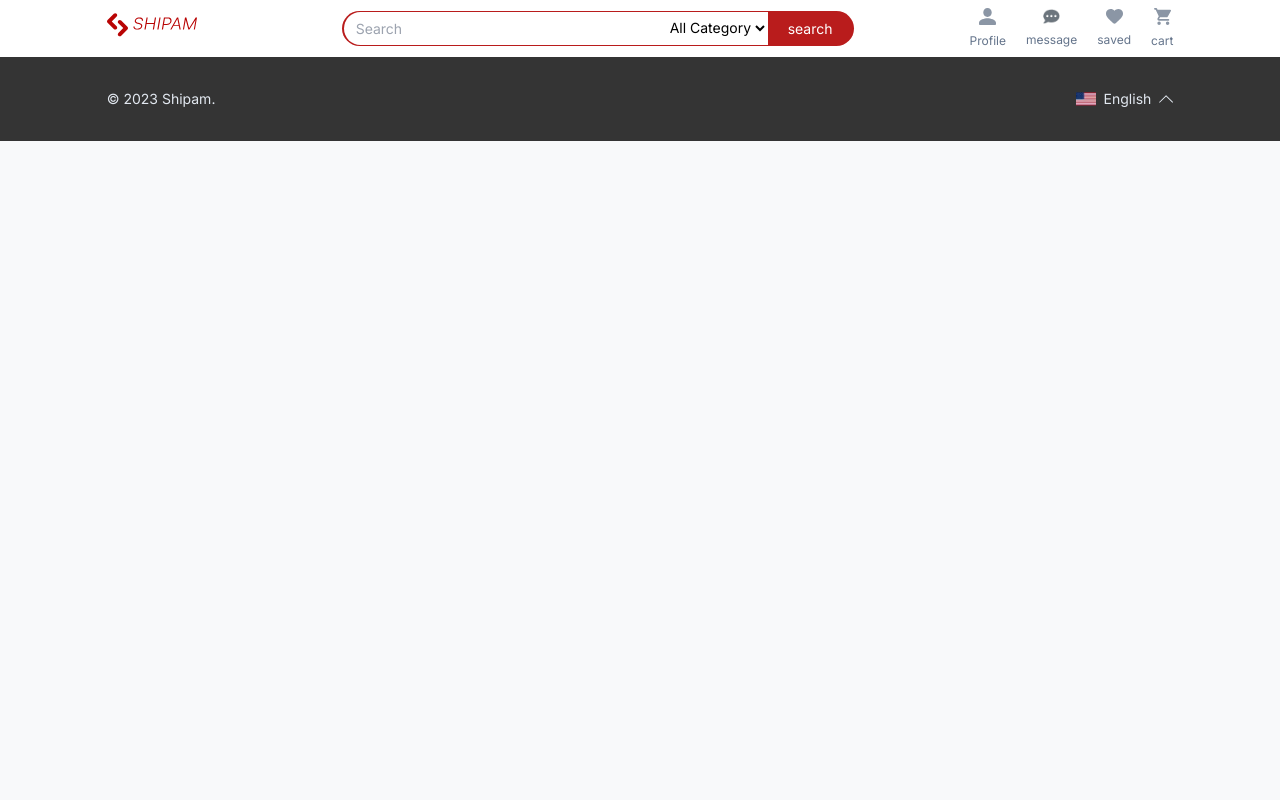
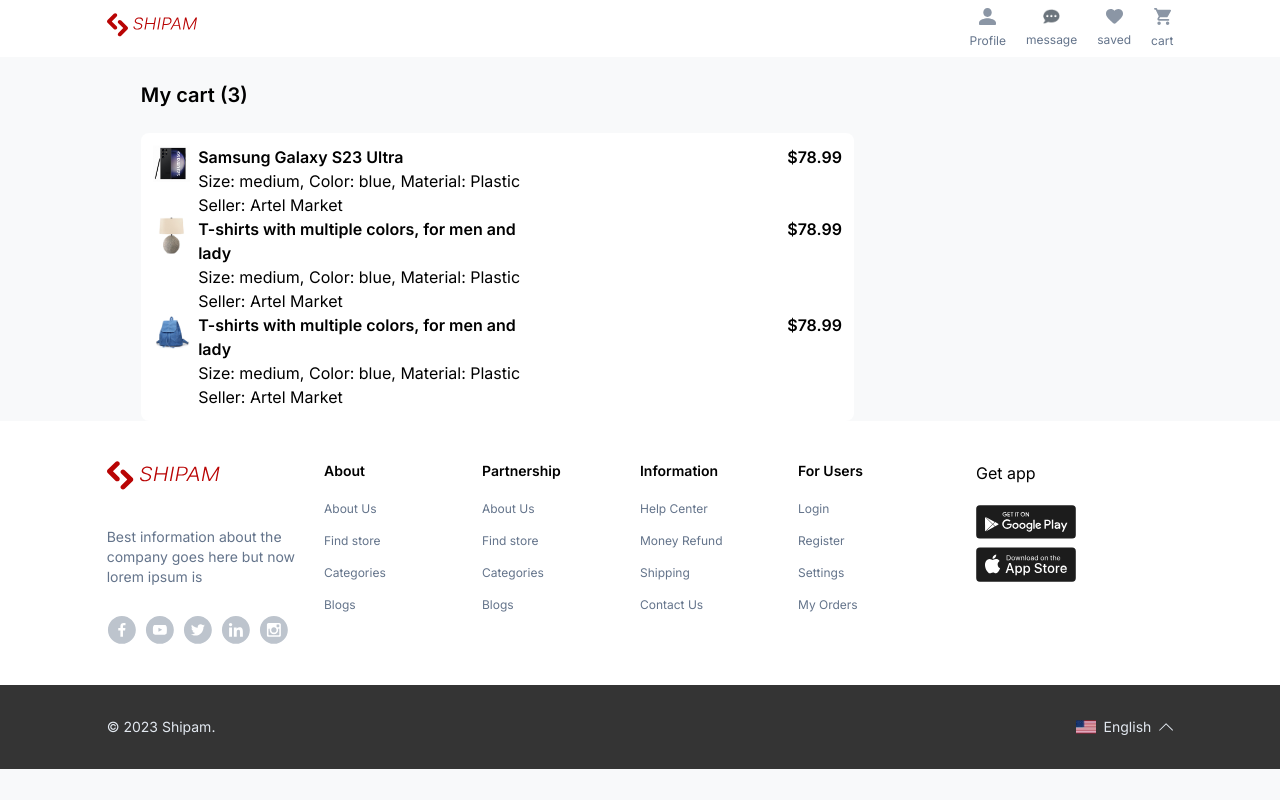
Before and after one commit to slovetechnology/jonahesther-todo, a Next.js app: page /cart in a window 1280 px wide. Built offline with nearby package versions, Linux system fonts and the light colour scheme.

Commit message:
adding more ui

```diff
--- a/app/cart/page.tsx
+++ b/app/cart/page.tsx
@@ -1,11 +1,51 @@
 import DarkFooter from '@/components/general/DarkFooter'
+import { CartListOne } from '@/components/general/Extras'
+import FooterOne from '@/components/general/FooterOne'
 import SearchHeader from '@/components/general/SearchHeader'
+import Image from 'next/image'
 import React from 'react'
 
 const page = () => {
   return (
     <div>
-      <SearchHeader />
+      <SearchHeader showSearch={false} />
+      <div className="">
+        <div className="w-11/12 mx-auto max-w-[78%]">
+          <div className="my-6 font-semibold text-xl">My cart (3)</div>
+          <div className="grid grid-cols-1 lg:grid-cols-7">
+            <div className="col-span-5">
+              <div className="bg-white rounded-lg p-3">
+                {CartListOne.map((item, i) => (
+                  <div className="" key={i}>
+                    <div className="flex gap-2">
+                      <div className="">
+                        <Image
+                          src={item.img}
+                          alt="Shipam"
+                          width={40}
+                          height={100}
+                        />
+                      </div>
+                      <div className="w-full">
+                        <div className="grid grid-cols-2">
+                          <div className="font-semibold">{item.title}</div>
+                          <div className="font-semibold w-fit ml-auto">{item.pricing}</div>
+                        </div>
+                        <div className="">
+                          <div className="">{item.size}</div>
+                          <div className="">{item.seller}</div>
+                        </div>
+                      </div>
+                    </div>
+                  </div>
+                ))}
+              </div>
+            </div>
+            <div className="col-span-2"></div>
+          </div>
+        </div>
+      </div>
+      <FooterOne />
       <DarkFooter />
     </div>
   )
--- a/app/page.tsx
+++ b/app/page.tsx
@@ -110,7 +110,7 @@
               </div>
             </div>
             <div className=" h-full flex items-center justify-center flex-col">
-              <h1 className='text-white font-semibold text-5xl text-center'>Welcome to Shipam: your Gatway <br /> to Versatile E-Comerce</h1>
+              <h1 className='text-white font-semibold text-5xl text-center'>Welcome to Shipam: your Gateway <br /> to Versatile E-Comerce</h1>
               <div className="bg-slate-100/40 p-6 mt-10 rounded-full w-11/12 max-w-[46rem]">
                 <div className="bg-white flex items-center justify-between p-1.5 rounded-full">
                   <input type="text" className='p-2 rounded-full outline-none border-none' placeholder='What are you looking for?' />
--- a/components/general/Extras.ts
+++ b/components/general/Extras.ts
@@ -486,3 +486,27 @@
         ]
     },
 ]
+
+export const CartListOne = [
+    {
+        img: `/images/imgs28.jpeg`,
+        title: `Samsung Galaxy S23 Ultra`,
+        size: `Size: medium, Color: blue,  Material: Plastic`,
+        seller: `Seller: Artel Market`,
+        pricing: `$78.99`
+    },
+    {
+        img: `/images/image94.png`,
+        title: `T-shirts with multiple colors, for men and lady`,
+        size: `Size: medium, Color: blue,  Material: Plastic`,
+        seller: `Seller: Artel Market`,
+        pricing: `$78.99`
+    },
+    {
+        img: `/images/imgs3.png`,
+        title: `T-shirts with multiple colors, for men and lady`,
+        size: `Size: medium, Color: blue,  Material: Plastic`,
+        seller: `Seller: Artel Market`,
+        pricing: `$78.99`
+    },
+]
--- a/components/general/SearchHeader.jsx
+++ b/components/general/SearchHeader.jsx
@@ -2,7 +2,7 @@
 import Link from 'next/link'
 import React from 'react'
 
-const SearchHeader = () => {
+const SearchHeader = ({showSearch = true}) => {
   return (
     <div className="bg-white">
       <div className="w-10/12 flex items-center justify-between mx-auto py-2">
@@ -10,7 +10,7 @@
           <Link href="/profile/info"
             className=''> <Image src="/images/frame1.svg" alt="Shipam" width={120} height={100} /> </Link>
         </div>
-        <div className="w-full max-w-lg">
+       {showSearch && <div className="w-full max-w-lg">
           <div className="bg-red-700 rounded-full p-[0.1rem] text-sm w-full flex items-center">
             <div className="w-full">
               <input type="text" className="w-full bg-white py-[0.4rem] rounded-tl-full rounded-bl-full px-3" placeholder='Search' />
@@ -20,7 +20,7 @@
             </select>
             <button className="bg-red-700 text-white py-1.5 rounded-tr-full rounded-br-full px-5">search</button>
           </div>
-        </div>
+        </div>}
         <div className="">
           <div className="flex items-center gap-5">
             <button className="flex items-center justify-center flex-col text-slate-500 gap-2">
```
Also changed, not shown: public/images/imgs28.jpeg (added).
